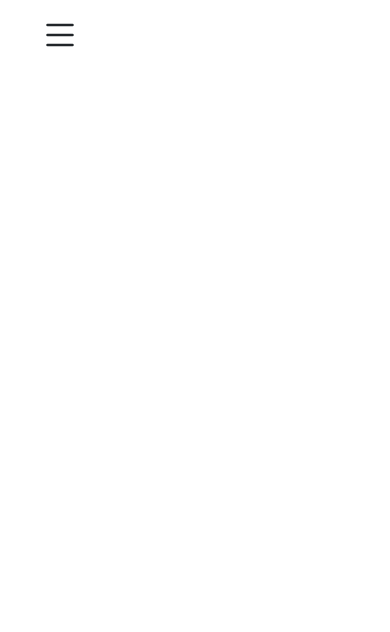
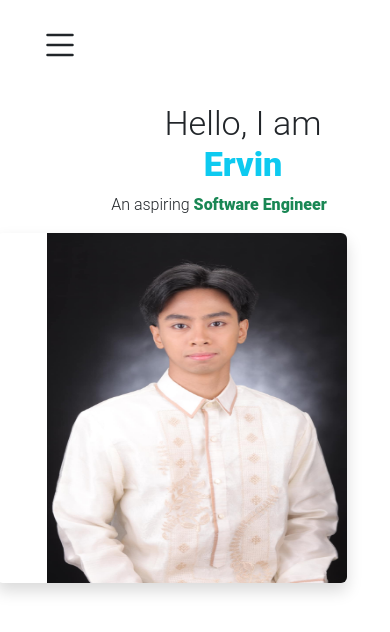
Before and after one commit to Nevriii/my-portfolio, a React (Create React App) app: page / in a window 390 px wide. Shown: the top 632 px of the page. Built offline with nearby package versions, Linux system fonts and the light colour scheme.

Commit message:
Content Initial Commit

```diff
--- a/src/App.css
+++ b/src/App.css
@@ -38,3 +38,78 @@
 }
 
 /* ====== */
+
+/* ----- Google Fonts "Roboto" ------ */
+.roboto-thin {
+  font-family: "Roboto", sans-serif;
+  font-weight: 100;
+  font-style: normal;
+}
+
+.roboto-light {
+  font-family: "Roboto", sans-serif;
+  font-weight: 300;
+  font-style: normal;
+}
+
+.roboto-regular {
+  font-family: "Roboto", sans-serif;
+  font-weight: 400;
+  font-style: normal;
+}
+
+.roboto-medium {
+  font-family: "Roboto", sans-serif;
+  font-weight: 500;
+  font-style: normal;
+}
+
+.roboto-bold {
+  font-family: "Roboto", sans-serif;
+  font-weight: 700;
+  font-style: normal;
+}
+
+.roboto-black {
+  font-family: "Roboto", sans-serif;
+  font-weight: 900;
+  font-style: normal;
+}
+
+.roboto-thin-italic {
+  font-family: "Roboto", sans-serif;
+  font-weight: 100;
+  font-style: italic;
+}
+
+.roboto-light-italic {
+  font-family: "Roboto", sans-serif;
+  font-weight: 300;
+  font-style: italic;
+}
+
+.roboto-regular-italic {
+  font-family: "Roboto", sans-serif;
+  font-weight: 400;
+  font-style: italic;
+}
+
+.roboto-medium-italic {
+  font-family: "Roboto", sans-serif;
+  font-weight: 500;
+  font-style: italic;
+}
+
+.roboto-bold-italic {
+  font-family: "Roboto", sans-serif;
+  font-weight: 700;
+  font-style: italic;
+}
+
+.roboto-black-italic {
+  font-family: "Roboto", sans-serif;
+  font-weight: 900;
+  font-style: italic;
+}
+
+/* ========= */
--- a/src/App.js
+++ b/src/App.js
@@ -1,6 +1,7 @@
 //import logo from './logo.svg';
 import './App.css';
 import Header from './Header/Header';
+import Content from './Content/Content';
 import 'bootstrap/dist/css/bootstrap.min.css';
 
 function App() {
@@ -8,7 +9,7 @@ function App() {
     <div className="App">
       <div className='App-Header'>
         <Header />
-        {/* <Content /> */}
+        <Content />
       </div>
     </div>
   );
--- /dev/null
+++ b/src/Content/Content.css
@@ -0,0 +1,87 @@
+/* ----- Google Fonts "Roboto" ------ */
+.roboto-thin {
+    font-family: "Roboto", sans-serif;
+    font-weight: 100;
+  }
+
+  .roboto-light {
+    font-family: "Roboto", sans-serif;
+    font-weight: 300;
+  }
+
+  .roboto-regular {
+    font-family: "Roboto", sans-serif;
+    font-weight: 400;
+  }
+
+  .roboto-medium {
+    font-family: "Roboto", sans-serif;
+    font-weight: 500;
+  }
+
+  .roboto-bold {
+    font-family: "Roboto", sans-serif;
+    font-weight: 700;
+  }
+
+  .roboto-black {
+    font-family: "Roboto", sans-serif;
+    font-weight: 900;
+  }
+
+  /* Italic styles */
+  .roboto-thin-italic {
+    font-family: "Roboto", sans-serif;
+    font-weight: 100;
+    font-style: italic;
+  }
+
+  .roboto-light-italic {
+    font-family: "Roboto", sans-serif;
+    font-weight: 300;
+    font-style: italic;
+  }
+
+  .roboto-regular-italic {
+    font-family: "Roboto", sans-serif;
+    font-weight: 400;
+    font-style: italic;
+  }
+
+  .roboto-medium-italic {
+    font-family: "Roboto", sans-serif;
+    font-weight: 500;
+    font-style: italic;
+  }
+
+  .roboto-bold-italic {
+    font-family: "Roboto", sans-serif;
+    font-weight: 700;
+    font-style: italic;
+  }
+
+  .roboto-black-italic {
+    font-family: "Roboto", sans-serif;
+    font-weight: 900;
+    font-style: italic;
+  }
+/* ================= */
+
+@media (max-width: 768px) {
+    .me-5{
+        padding-left:50px;
+    }
+    img {
+        width: 200px;
+        height: 200px;
+    }
+}
+
+@media (max-width: 768px) {
+    .mw-5 {
+        padding-right: 50px;
+    }
+    .me-5 {
+        padding-left: 50px;
+    }
+}
--- a/src/Content/Content.js
+++ b/src/Content/Content.js
@@ -0,0 +1,29 @@
+import React from 'react';
+import './Content.css';
+import 'bootstrap/dist/css/bootstrap.min.css';
+import BarongPic from '../Images/barong-pic.jpg';
+
+const Content = () => {
+    return (
+        <div className="container d-flex align-items-center justify-center-between my-5">
+            <div className='ms-5'>
+                <h1 className="display-4 roboto-thin ms-5">
+                    Hello, I am <span className="roboto-black text-info w-75 p-3">Ervin</span>
+                </h1>
+                <p className="roboto-light">
+                    An aspiring <span className="roboto-black text-success">Software Engineer</span>
+                </p>
+            </div>
+            <div className="d-flex justify-content-center me-5">
+                <img
+                    src={BarongPic}
+                    alt="Ervin Pogi !!"
+                    className="rounded shadow me-5"
+                    style={{ width: '350px', height: '350px' }}
+                />
+            </div>
+        </div>
+    );
+};
+
+export default Content;
--- a/src/Header/Header.css
+++ b/src/Header/Header.css
@@ -11,7 +11,7 @@
 @media (max-width: 768px) {
   .container { flex-direction: column; /* Stack items vertically */
   align-items: center; /* Center align items */
-  padding-top: 10px; /* Adjust padding */
+  padding-top: 20px; /* Adjust padding */
   padding-bottom: 10px; /* Adjust padding */ }
   .toggle-button { margin-bottom: 15px; /* Add space below the button */
   }
```
Also changed, not shown: src/Images/barong-pic.jpg (added), src/Images/grad-pic.jpg (added).
